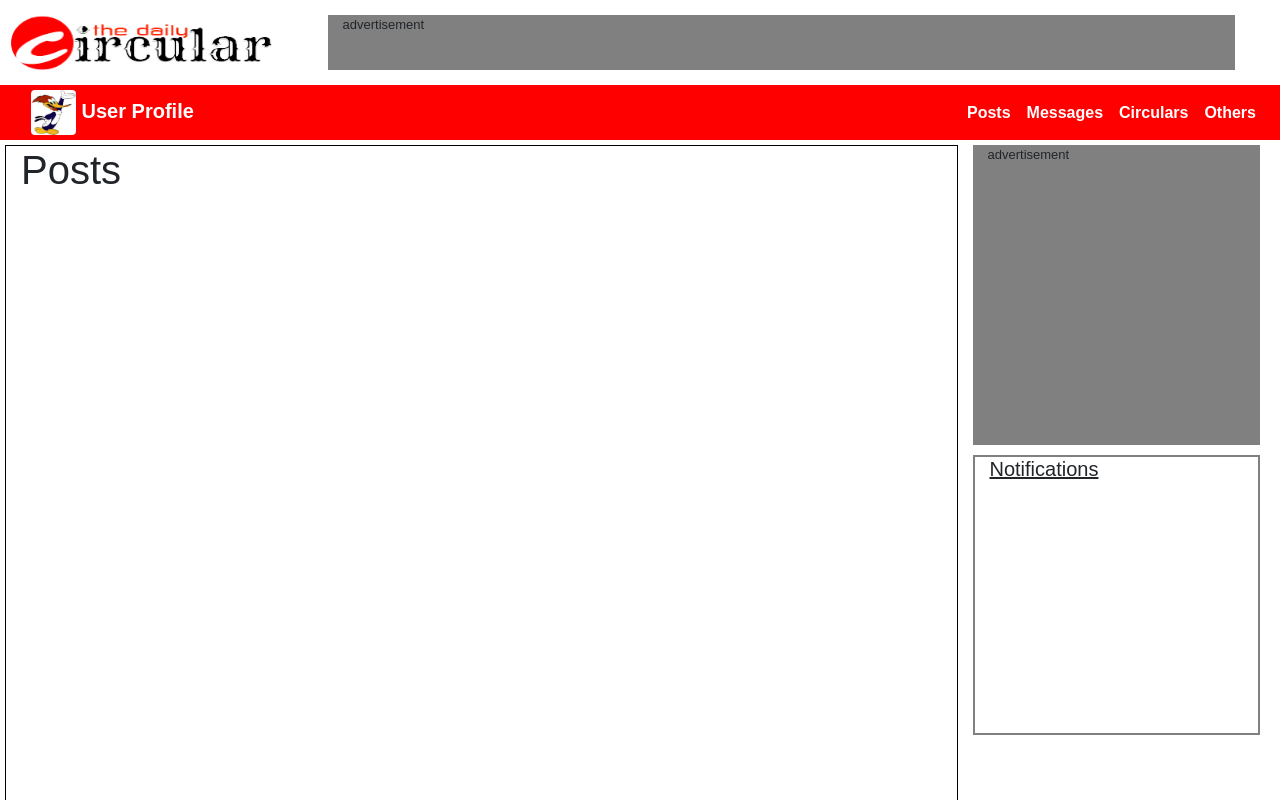
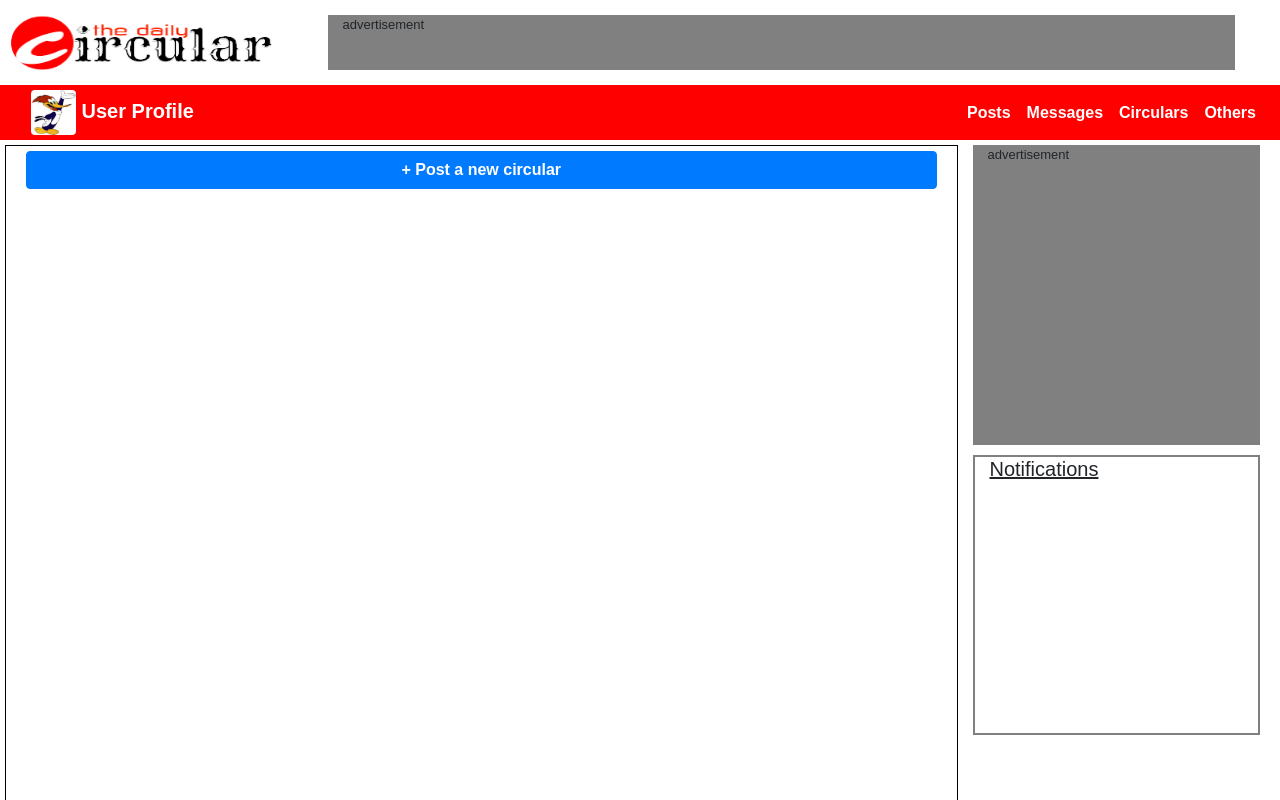
Before and after one commit to TheDailyCircular/tdc-react-app, a React (Create React App) app: page / in a window 1280 px wide. Shown: the top 800 px of the page. Built offline with nearby package versions, Linux system fonts and the light colour scheme.

Commit message:
Post a new circular button

```diff
--- a/src/App.js
+++ b/src/App.js
@@ -16,6 +16,7 @@ import UserProfile from './components/user/UserProfile';
 import NavigationBar from './components/navbar/NavigationBar';
 import SideBarAdsence from './components/adsence/SideBarAdsence';
 import Notifications from './components/notification/Notifications';
+import CreateCircular from './components/circular/CreateCircular';
 
 
 function App() {
@@ -31,6 +32,7 @@ function App() {
               <Switch>
                 <Route exact path="/" component={Posts} />
                 <Route exact path="/posts" component={Posts} />
+                <Route exact path="/posts/create" component={CreateCircular} />
                 <Route exact path="/messages" component={Messages} />
                 <Route exact path="/circulars" component={Circulars} />
                 <Route exact path="/profile" component={UserProfile} />
--- /dev/null
+++ b/src/components/circular/CreateCircular.js
@@ -0,0 +1,13 @@
+import React, { Component } from 'react'
+
+class CreateCircular extends Component {
+  render() {
+    return (
+      <div>
+        CreateCircular
+      </div>
+    )
+  }
+}
+
+export default CreateCircular;
--- /dev/null
+++ b/src/components/posts/Posts.css
@@ -0,0 +1,7 @@
+#posts-container {
+  padding: 5px;
+}
+
+#post-a-new-circular-btn {
+  width: 100%;
+}
--- a/src/components/posts/Posts.js
+++ b/src/components/posts/Posts.js
@@ -1,11 +1,19 @@
-import React, { Component } from 'react'
+import React, { Component } from 'react';
+import './Posts.css';
+import { Container, Button } from 'react-bootstrap';
+import { Link } from 'react-router-dom';
+
 
 class Posts extends Component {
   render() {
     return (
-      <div>
-        <h1>Posts</h1>
-      </div>
+      <Container id="posts-container">
+        <div>
+          <Link to='/posts/create'>
+            <Button id="post-a-new-circular-btn"><strong>+ Post a new circular</strong></Button>
+          </Link>
+        </div>
+      </Container>
     )
   }
 }
```
